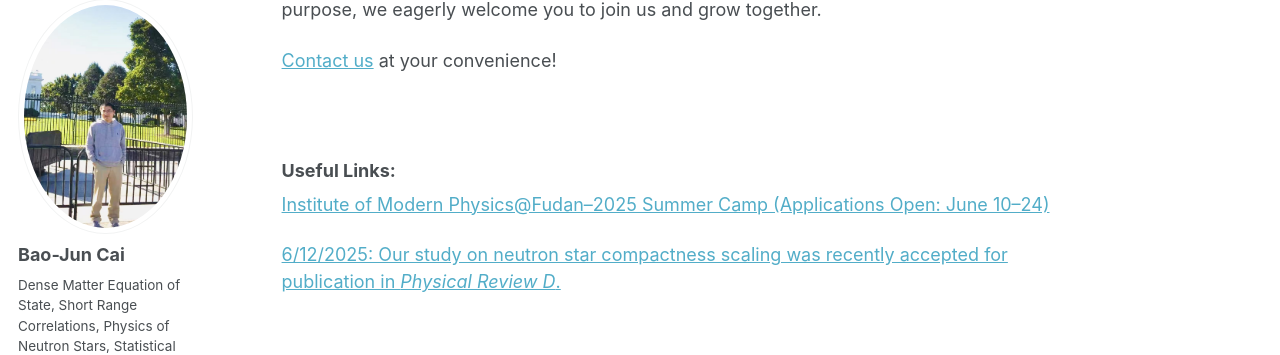
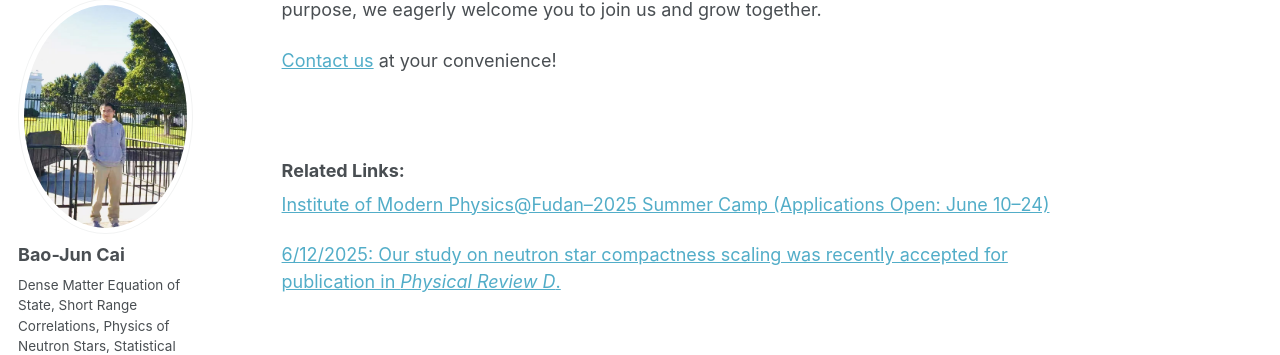
Before and after one commit to bjcai-phys/bjcai-phys.github.io, a Jekyll site: the page built from _pages/about.md, in a window 1280 px wide and 900 px high, scrolled down 1467 px. Shown: the part 100-455 px from the top of the window. Built offline with Jekyll 4.4.1, drawn with Linux system fonts in a browser that asks for light colours; some web fonts are replaced.

Commit message:
Update about.md

```diff
--- a/_pages/about.md
+++ b/_pages/about.md
@@ -25,7 +25,7 @@ We believe science thrives on **curiosity**, **focus**, **collaboration**, and *
 
 <br>
 
-### Useful Links:
+### Related Links:
 [Institute of Modern Physics@Fudan–2025 Summer Camp (Applications Open: June 10–24)](https://mp.weixin.qq.com/s/CjNtUoCTWvhyMr-NTT-sAA)
 
 [6/12/2025: Our study on neutron star compactness scaling was recently accepted for publication in *Physical Review D*.](https://arxiv.org/abs/2406.05025)
```
